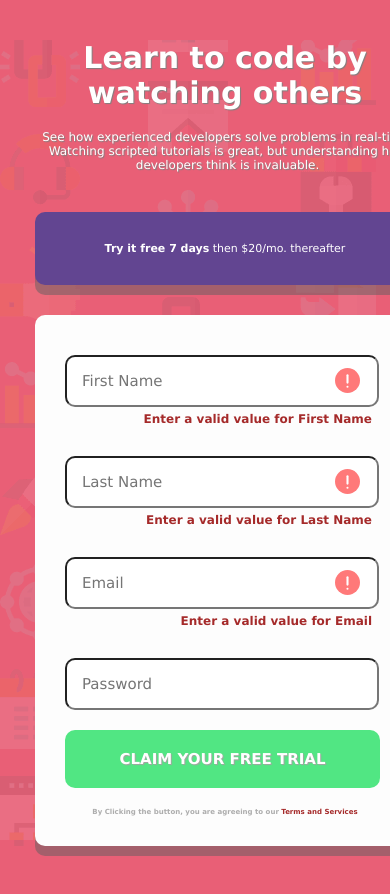
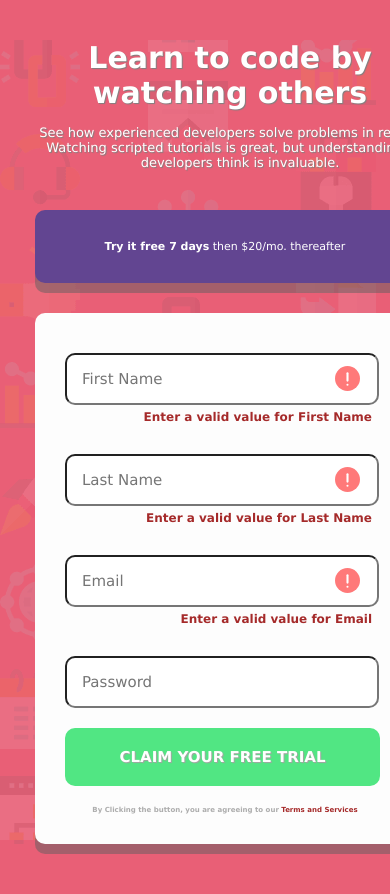
Before and after one commit to diegoalvares/formulario-de-cadastro, a plain HTML site: page index.html in a window 390 px wide. Shown: the top 894 px of the page. Drawn offline with Linux system fonts and the light colour scheme; files whose address does not match are found by name.

Commit message:
atualizando.

```diff
--- a/css/form.css
+++ b/css/form.css
@@ -2,7 +2,7 @@
     background-color: rgb(98, 69, 145);
     color: white;
     margin: 60px;
-    margin-top: 140px;
+    margin-top: 90px;
     font-size: 20px;
     padding: 30px;
     padding-left: 60px;
--- a/css/resolucoes.css
+++ b/css/resolucoes.css
@@ -1,4 +1,4 @@
-@media (max-width: 450px) {
+@media (max-width: 480px) {
     main{
         display: block;
     }
@@ -11,25 +11,28 @@
     h1{
         font-size: 30px;
         text-align: center;
-        margin-left: -250px;
+        width: 460px;
     }
 
     p{
-        font-size: 12px;
-        margin: 20px;
-        width: 415px;
+        font-size: 13px;
+        margin: 10px;
+        margin-top: 15px;
         text-align: center;
-        margin-bottom: -100px;
+        margin-bottom: -50px;
+        width: 460px;
     }
 
 
     #formulario>h2{
         font-size: 11px;
+        width: 260px;
     }
 
     #formulario{
         width: 500px;
         margin-left: -25px;
+        margin-bottom: -30px;
     }
 
     form>input{
```
